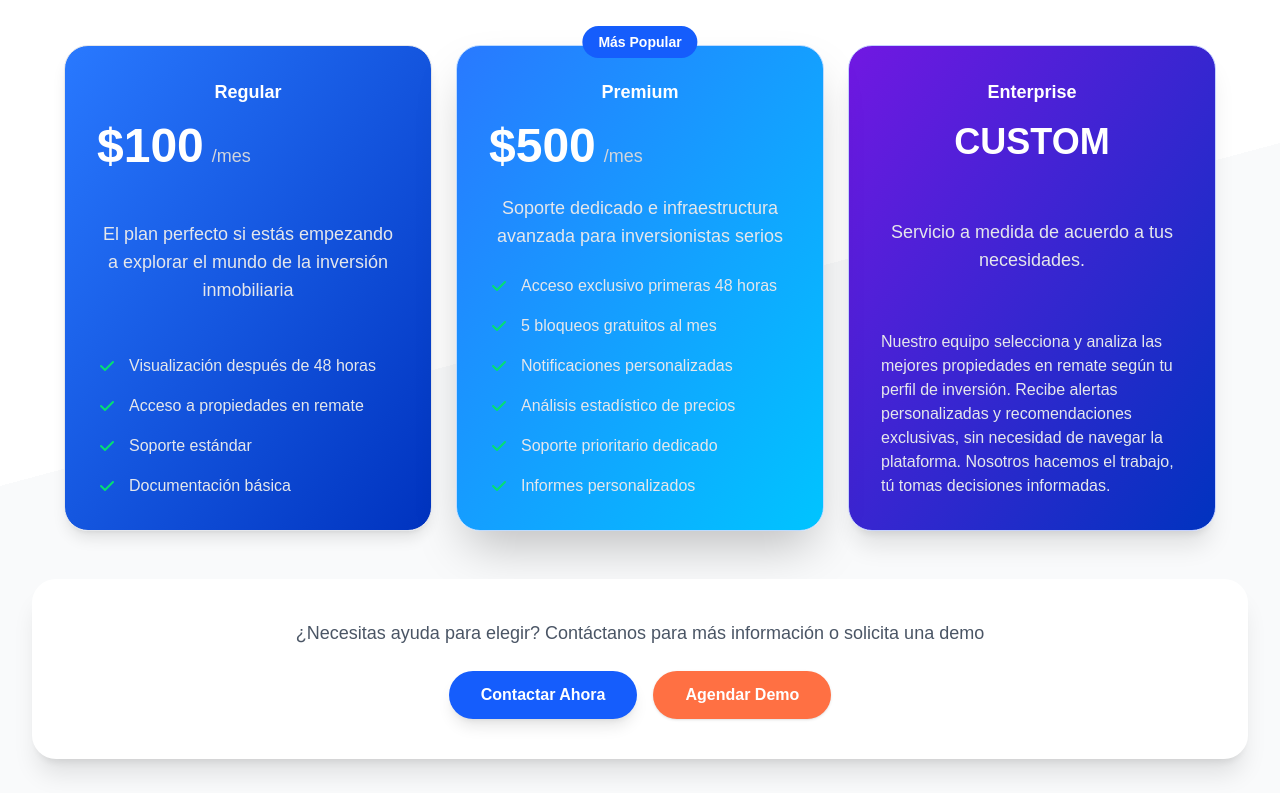
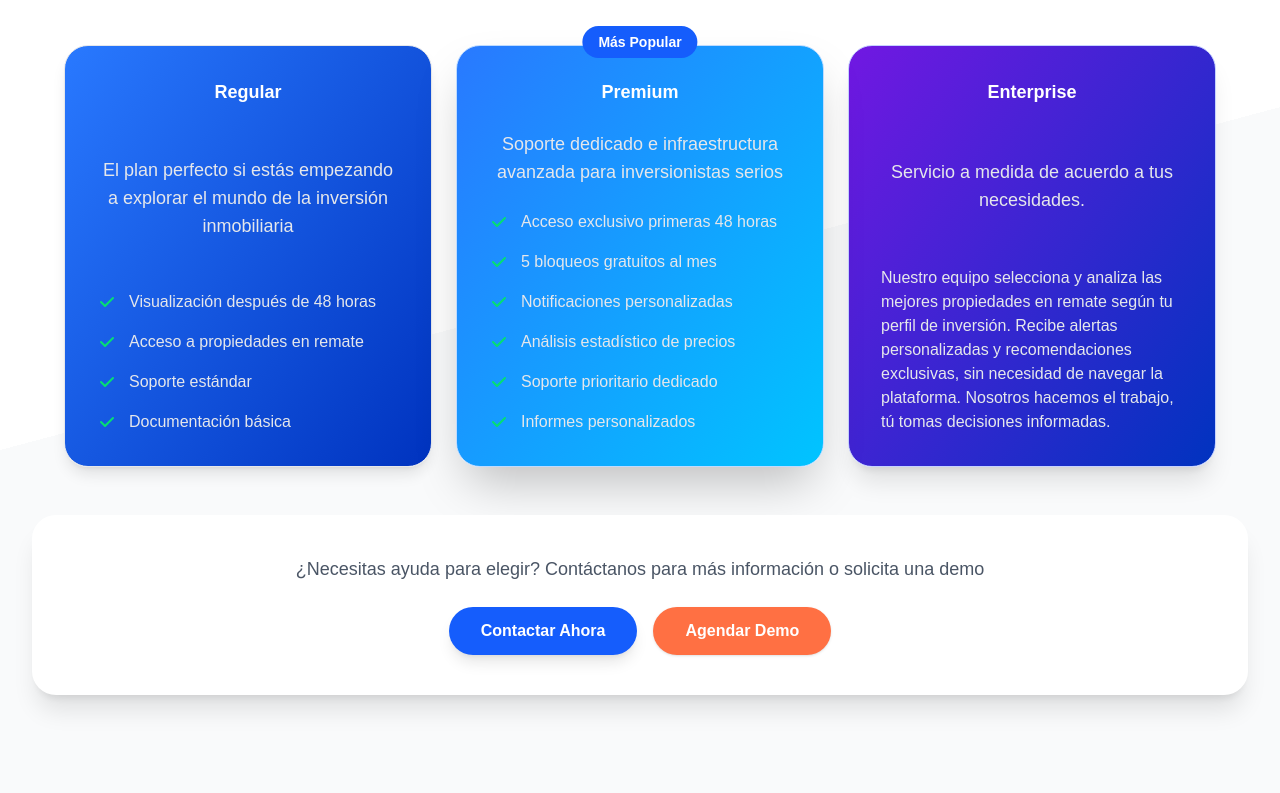
Before and after one commit to Subaxa/landing-page, an Astro site: page / in a window 1280 px wide. Shown: the part 5866-6659 px from the top of the page. Built offline with nearby package versions, Linux system fonts and the light colour scheme; Astro itself is replaced by a stand-in of ours.

Commit message:
hide prices

```diff
--- a/src/components/letsTalk.astro
+++ b/src/components/letsTalk.astro
@@ -24,10 +24,11 @@
 					<div class="space-y-6 h-full flex flex-col justify-between">
 						<div>
 							<h3 class="text-white text-lg font-semibold">Regular</h3>
-							<div class="mt-4 flex items-baseline">
+							<!-- <div class="mt-4 flex items-baseline">
 								<span class="text-white text-5xl font-bold">$100</span>
 								<span class="text-gray-300 text-lg ml-2">/mes</span>
 							</div>
+							-->
 						</div>
 
 						<p class="text-gray-200 text-lg">
@@ -76,10 +77,11 @@
 					<div class="space-y-6 h-full flex flex-col justify-between">
 						<div>
 							<h3 class="text-white text-lg font-semibold">Premium</h3>
-							<div class="mt-4 flex items-baseline">
+							<!-- <div class="mt-4 flex items-baseline">
 								<span class="text-white text-5xl font-bold">$500</span>
 								<span class="text-gray-300 text-lg ml-2">/mes</span>
 							</div>
+							-->
 						</div>
 
 						<p class="text-gray-200 text-lg">
@@ -134,9 +136,10 @@
 					<div class="space-y-6 h-full flex flex-col justify-between">
 						<div>
 							<h3 class="text-white text-lg font-semibold">Enterprise</h3>
-							<div class="mt-4 flex items-center justify-center">
+							<!-- <div class="mt-4 flex items-center justify-center">
 								<span class="text-white text-4xl font-bold">CUSTOM</span>
 							</div>
+							-->
 						</div>
 						<p class="text-gray-200 text-lg">Servicio a medida de acuerdo a tus necesidades.</p>
 						<p class="text-gray-200 text-md text-left">
```
